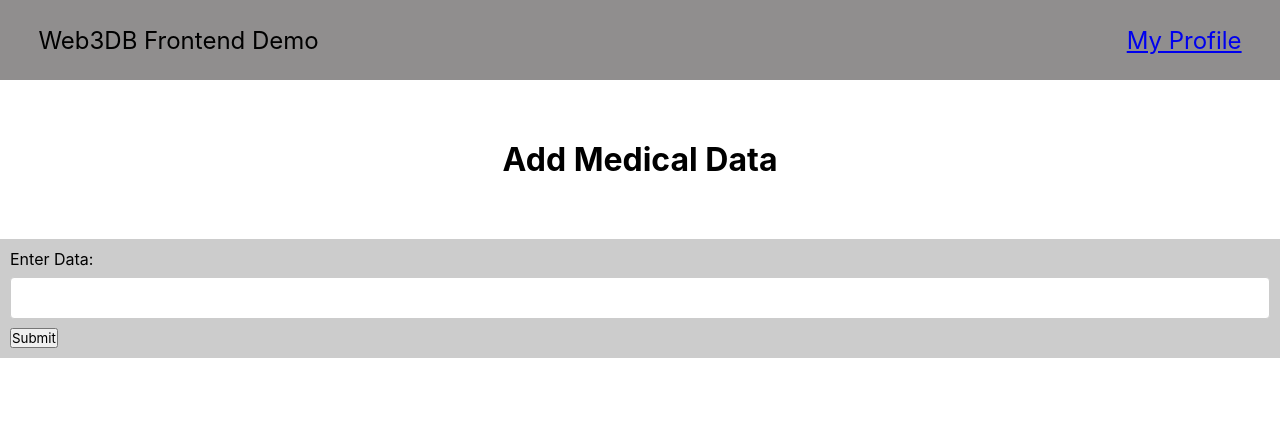
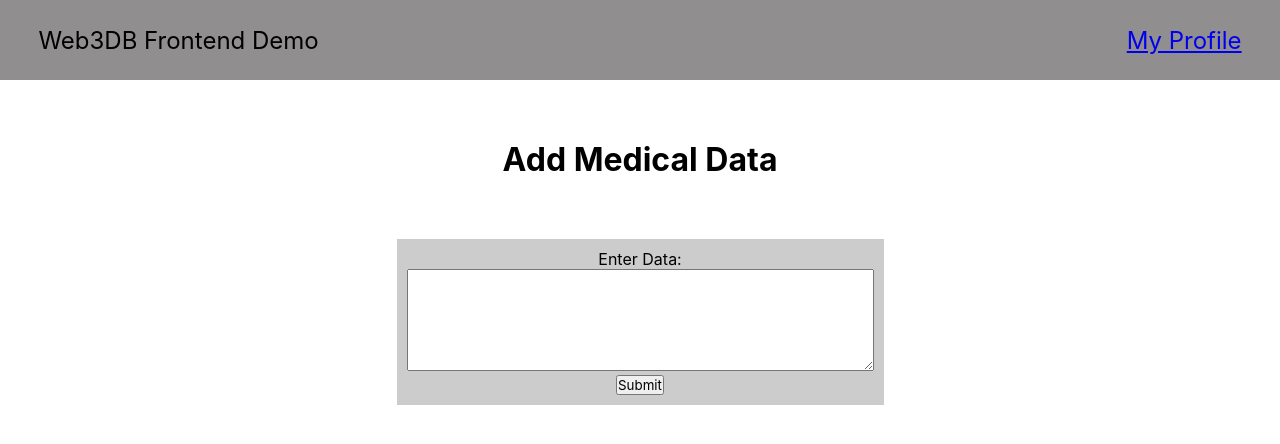
Before and after one commit to nivedhanatarajan7/web3db-frontend, a Next.js app in the folder web3db-frontend/: page /add-medical in a window 1280 px wide. Shown: the top 444 px of the page. Built offline with nearby package versions, Linux system fonts and the light colour scheme.

Commit message:
implemented styling

```diff
--- a/web3db-frontend/src/app/components/Form.js
+++ b/web3db-frontend/src/app/components/Form.js
@@ -1,5 +1,6 @@
 'use client';
 import React, { useState } from 'react'
+import './Form.css'
 
 const Form = () => {
 
@@ -8,7 +9,6 @@ const Form = () => {
 
     const handleChange = (e) => {
         setForm({...form, data: e.target.value})
-        console.log(form.data)
     }
 
     const handleSubmit = (e) => {
@@ -22,19 +22,23 @@ const Form = () => {
     }
 
     return (
-        <div>
+        <div className='medical-form-container'>
             <form onSubmit={handleSubmit}>
+                <label className='medical-form-container'>Enter Data:</label>
                 <div>
-                    <label>Enter Data:</label>
-                    <input
+
+                    <textarea
+                        className='medical-text-area'
                         type="text"
+                        rows={4}
+                        cols={50}
                         value={form.data}
                         onChange={handleChange}
                         required
                     />
                 </div>
 
-                <div>
+                <div className='medical-form-container'>
                     <button type='submit' disabled={submitting}>
                         {submitting ? 'Submitting...' : 'Submit'}
                     </button>
```
